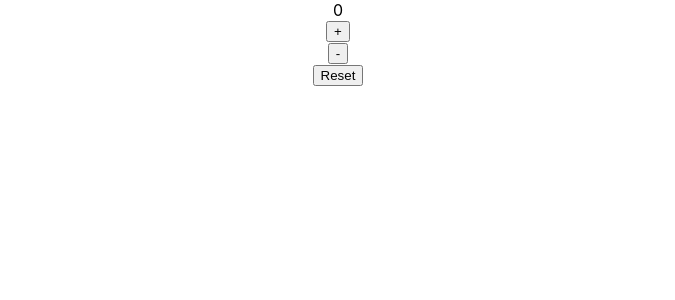
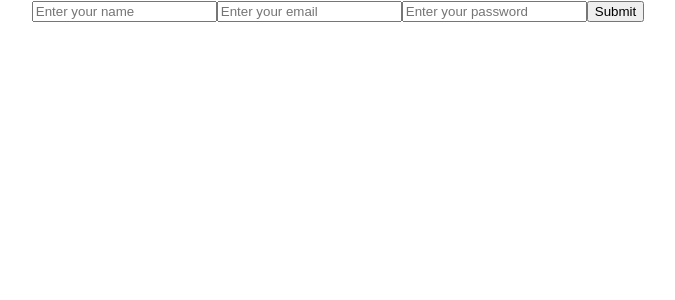
Before and after one commit to salim002/useState-hook, a React (Create React App) app in the folder usestate-hook/: page / in a window 1280 px wide. Shown: the top 300 px of the page, without its empty margins (302-977 px from the left). Built offline with nearby package versions, Linux system fonts and the light colour scheme.

Commit message:
created a form and updating it's value using useState hook

```diff
--- a/usestate-hook/src/App.js
+++ b/usestate-hook/src/App.js
@@ -3,13 +3,30 @@ import {useState} from "react";
 
 
 function App() {
-  const [counter, setCounter] = useState(0);
+  const [input, setInput] = useState({
+    name: "",
+    email: "",
+    password: ""
+  });
+
+  const handleSubmit = (e)=>{
+    e.preventDefault();
+    alert(JSON.stringify(input));
+  }
+
   return (
+
     <div className="App">
-      <div>{counter}</div>
-      <div><button onClick={()=>setCounter(counter+1)}> + </button></div>
-      <div><button onClick={()=>setCounter(counter-1)}> - </button></div>
-      <div><button onClick={()=>setCounter(0)}>Reset</button></div>
+
+      <form onSubmit={handleSubmit}>
+        <input value={input.name} type="text" placeholder="Enter your name" name="name" id=""
+         onChange={(e)=>setInput({...input, [e.target.name]: e.target.value})}/>
+        <input value={input.email} type="text" placeholder="Enter your email" name="email" id=""
+         onChange={(e)=>setInput({...input, [e.target.name]: e.target.value})}/>
+        <input value={input.password} type="password" placeholder="Enter your password" name="password" id=""
+         onChange={(e)=>setInput({...input, [e.target.name]: e.target.value})}/>
+        <input type="submit" value="Submit" />
+      </form>
 
     </div>
 
```
